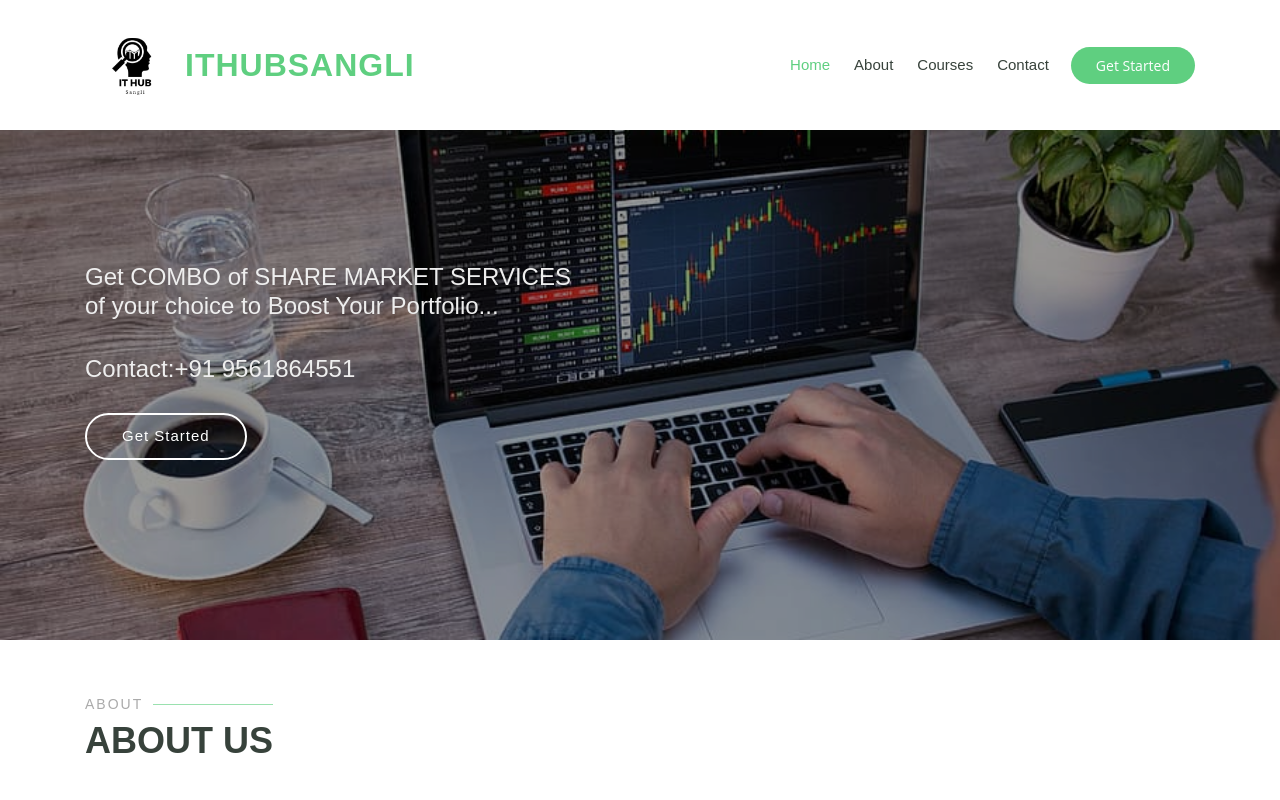
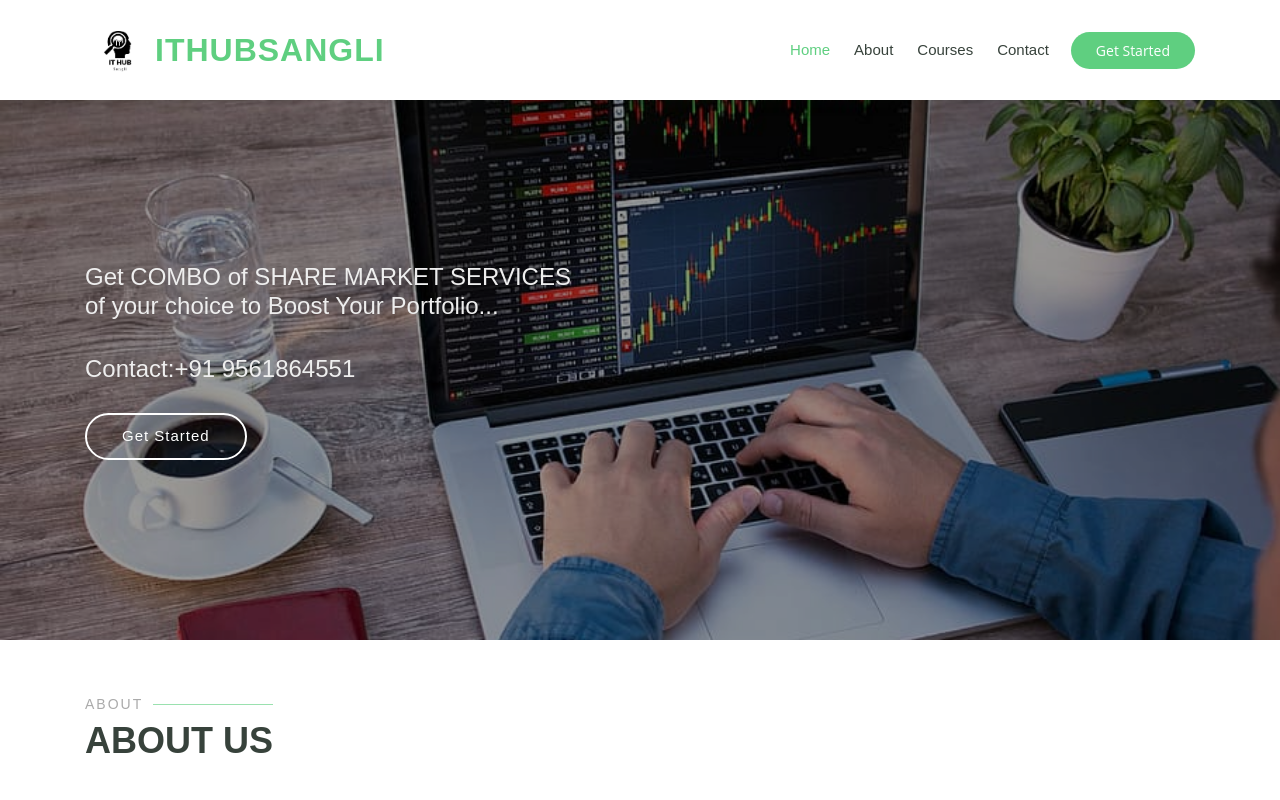
Before and after one commit to SankeGhodake/ithubsangli, a plain HTML site: page index.html in a window 1280 px wide. Shown: the top 800 px of the page. Drawn offline with Linux system fonts and the light colour scheme.

Commit message:
Update index.html

```diff
--- a/index.html
+++ b/index.html
@@ -39,7 +39,7 @@
   <!-- ======= Header ======= -->
   <header id="header" class="fixed-top">
     <div class="container d-flex align-items-center">
-      <img src="logo.jpeg" alt="logo" width="100" height="100"/>
+      <img src="logo.jpeg" alt="logo" width="70" height="70"/>
       <h1 class="logo mr-auto"><a href="index.html">ITHubSangli</a></h1>
       <!-- Uncomment below if you prefer to use an image logo -->
       <!-- <a href="index.html" class="logo mr-auto"><img src="assets/img/logo.png" alt="" class="img-fluid"></a>-->
```
